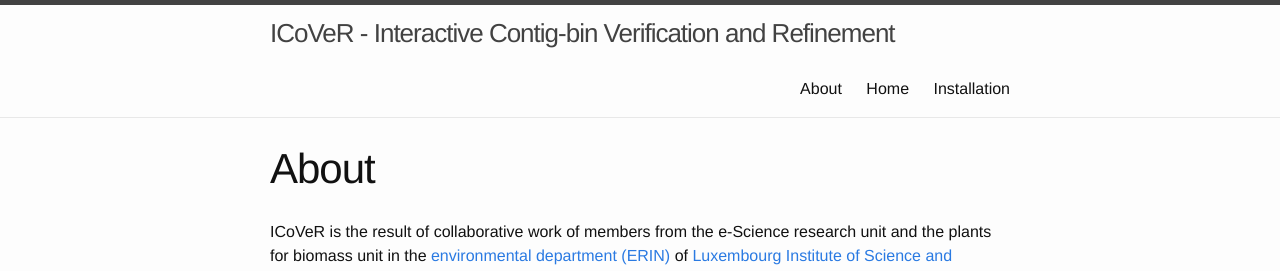
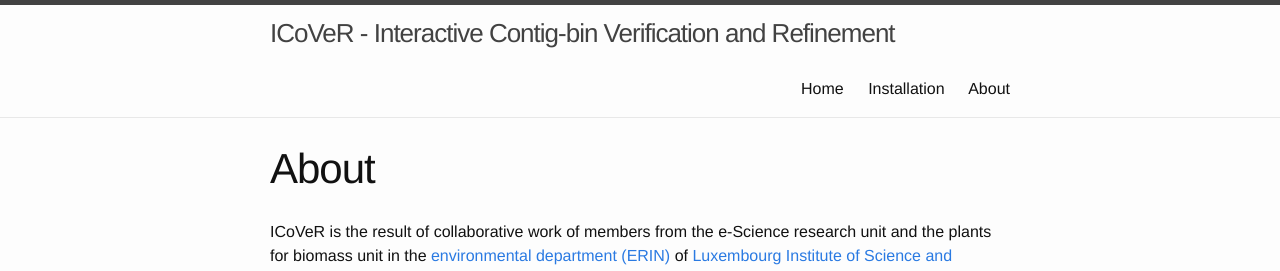
Before and after one commit to bbroeksema/ICoVeR, a Jekyll site: the page built from about.md, in a window 1280 px wide. Shown: the top 271 px of the page. Built offline with Jekyll 4.4.1, drawn with Linux system fonts in a browser that asks for light colours.

Commit message:
Fix tab order
We only have a small number of tabs, which is not really dynamic and we want it in a fixed order which is not alphabetic.

```diff
--- a/_includes/header.html
+++ b/_includes/header.html
@@ -14,11 +14,9 @@
       </a>
 
       <div class="trigger">
-        {% for my_page in site.pages %}
-          {% if my_page.title %}
-          <a class="page-link" href="{{ my_page.url | prepend: site.baseurl }}">{{ my_page.title }}</a>
-          {% endif %}
-        {% endfor %}
+        <a class="page-link" href="{{ site.baseurl }}">Home</a>
+        <a class="page-link" href="{{ site.baseurl }}installation/">Installation</a>
+        <a class="page-link" href="{{ site.baseurl }}about/">About</a>
       </div>
     </nav>
 
```
